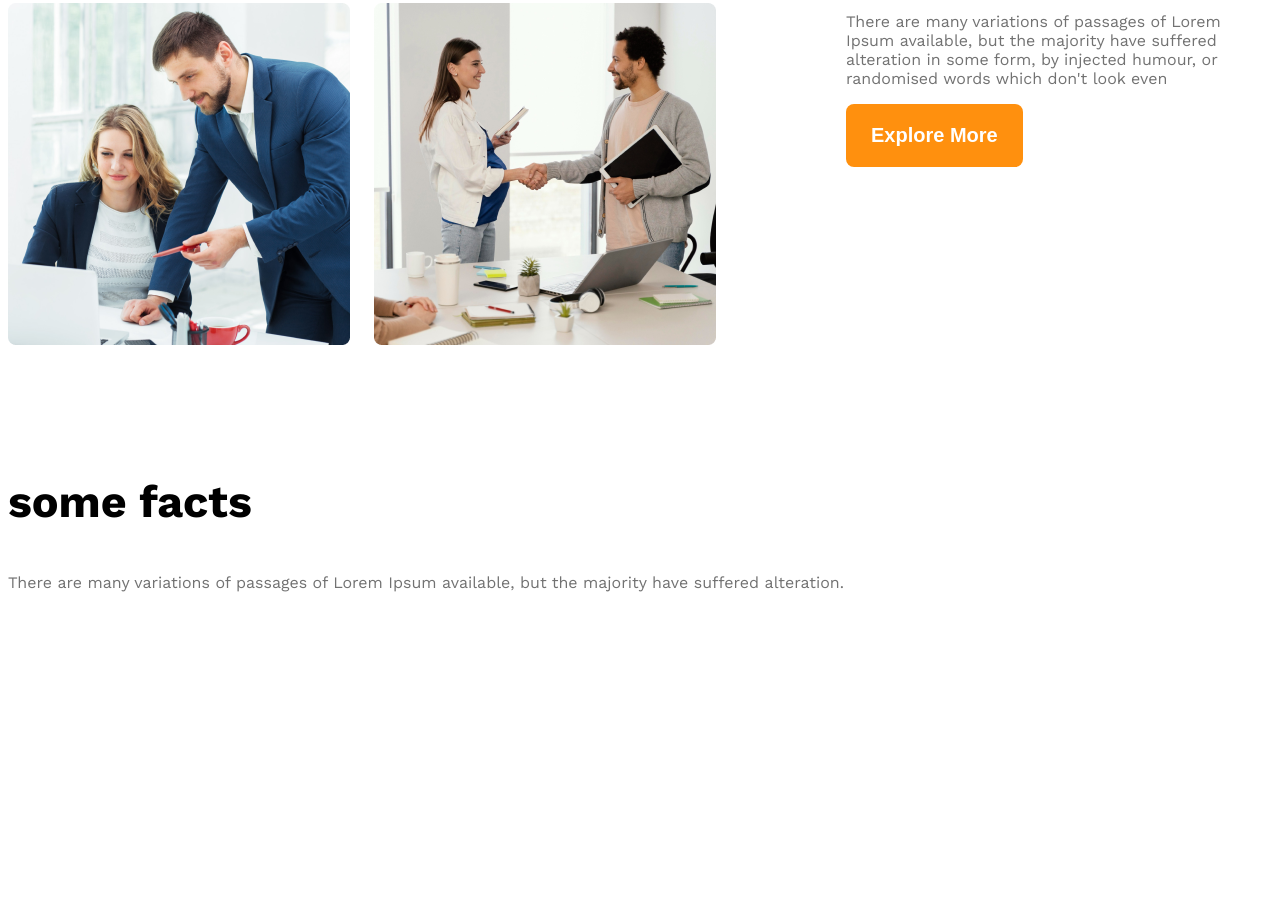
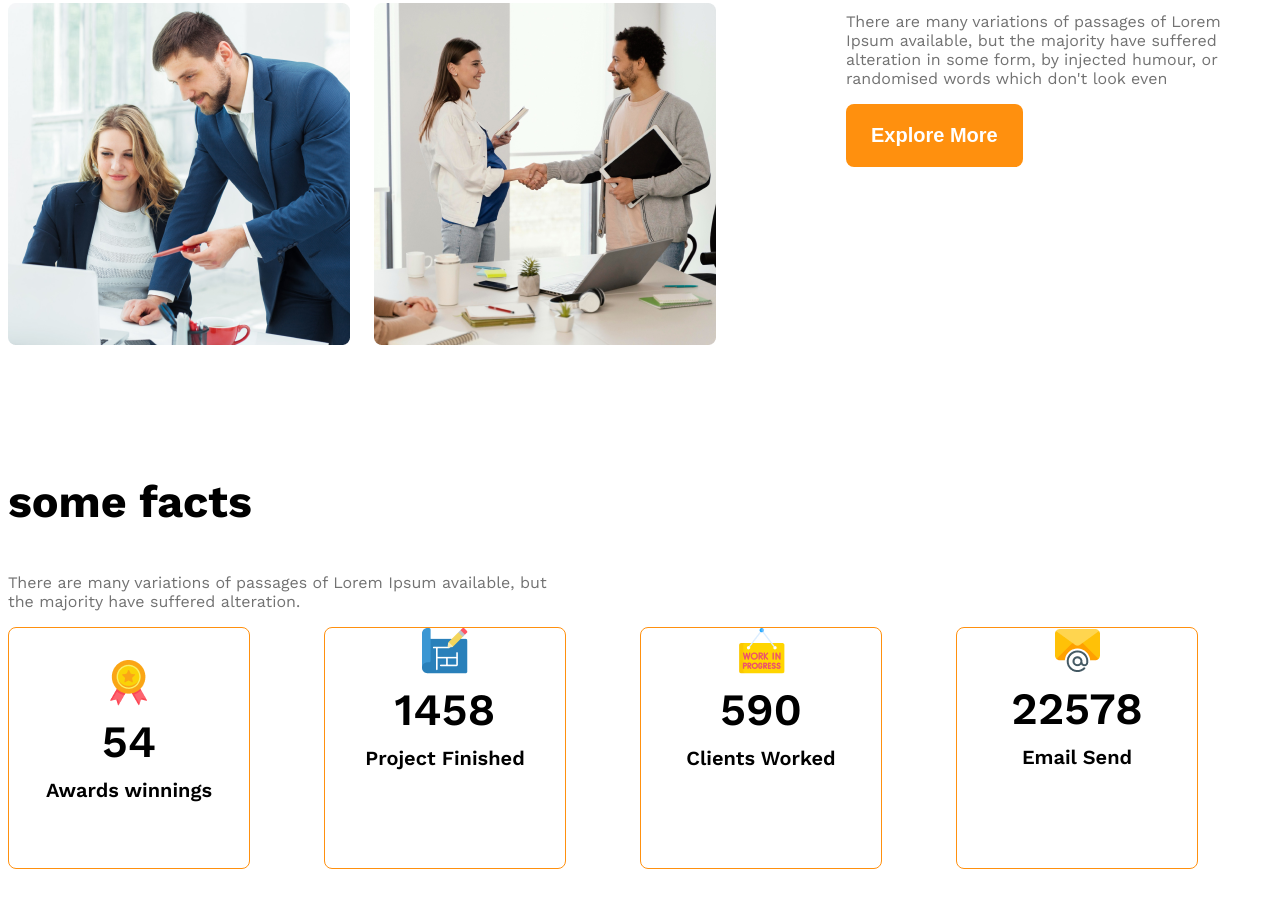
Before and after one commit to t-nijum/g3-architect-website, a plain HTML site: page index.html in a window 1280 px wide. Shown: the part 1672-2579 px from the top of the page. Before the commit the page ends 2553 px from the top, so only its background shows below. Drawn offline with nearby package versions, Linux system fonts and the light colour scheme.

Commit message:
added features love section

```diff
--- a/index.html
+++ b/index.html
@@ -49,34 +49,43 @@
         <!-- features will enjoy -->
          <section>
             <h3 class="section-title">some facts</h3>
-            <p class="text-light-gray">There are many variations of passages of Lorem Ipsum available, but the majority have suffered alteration.</p>
+            <p class="text-light-gray fact-description">There are many variations of passages of Lorem Ipsum available, but the majority have suffered alteration.</p>
             <div class="facts-container">
                 <!-- .fact*4>img.fact-icon+h4.fact-number+h5.fact-name -->
-             <div class="fact">
-                <img src="" alt="" class="fact-icon">
-                <h4 class="fact-number"></h4>
-                <h5 class="fact-name"></h5>
+             <div class="fact-card display-flex">
+                <div>
+                    <img src="images/icons/ribon.png" alt="" class="fact-icon">
+                    <h4 class="fact-number">54</h4>
+                    <h5 class="fact-name">Awards winnings</h5>
+                </div>
              </div>
-             <div class="fact">
-                <img src="" alt="" class="fact-icon">
-                <h4 class="fact-number"></h4>
-                <h5 class="fact-name"></h5>
+             <div class="fact-card ">
+                    <div>
+                        <img src="images/icons/projects.png" alt="" class="fact-icon">
+                        <h4 class="fact-number">1458</h4>
+                        <h5 class="fact-name">Project Finished</h5>
+                    </div>
              </div>
-             <div class="fact">
-                <img src="" alt="" class="fact-icon">
-                <h4 class="fact-number"></h4>
-                <h5 class="fact-name"></h5>
+             <div class="fact-card">
+                <div>
+                    <img src="images/icons/customers.png" alt="" class="fact-icon">
+                    <h4 class="fact-number">590</h4>
+                    <h5 class="fact-name">Clients Worked</h5>
+                </div>
              </div>
-             <div class="fact">
-                <img src="" alt="" class="fact-icon">
-                <h4 class="fact-number"></h4>
-                <h5 class="fact-name"></h5>
+             <div class="fact-card">
+                <div>
+                     <img src="images/icons/email.png" alt="" class="fact-icon">
+                    <h4 class="fact-number">22578</h4>
+                    <h5 class="fact-name">Email Send</h5>
+                </div>
              </div>
 
             </div>
          </section>
          <!-- some facts -->
           <section class="some-facts">
+
 
           </section>
     </main>
--- a/styles/architects.css
+++ b/styles/architects.css
@@ -116,6 +116,36 @@ max-width: 530px;
 #quick-list{
     font-weight: 500;
 }
+/* some facts related style */
+.facts-container{
+    display: grid;
+    grid-template-columns: repeat(4,1fr);
+}
+.fact-card{
+    border: 1px solid #FF900E;
+    width: 240px;
+    height: 240px;
+    border-radius: 8px;
+    align-items: center;
+    justify-content: center;
+    text-align: center;
+}
+.fact-number{
+    font-size: 2.8rem;
+    font-weight: 600;
+    margin-top:5px ;
+    margin-bottom: 10px;
+}
+.fact-name{
+    font-size: 1.25rem;
+    font-weight: 600;
+    margin-top: 10px;
+}
+.fact-description{
+    max-width: 540px;
+
+}
+
 /* responsive media query */
 @media screen and (max-width:576px){
     .navbar,.nav-links,.teams{
```
